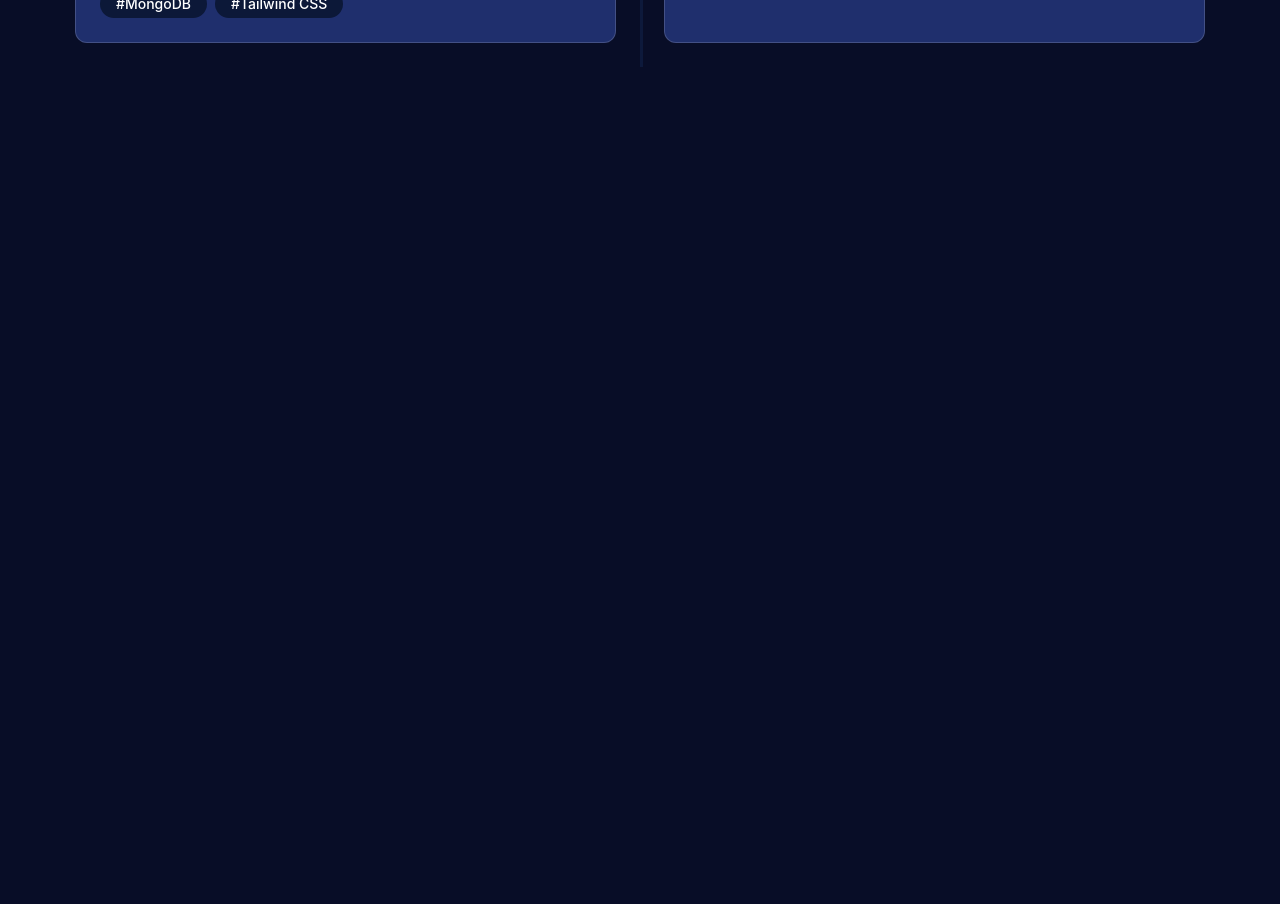
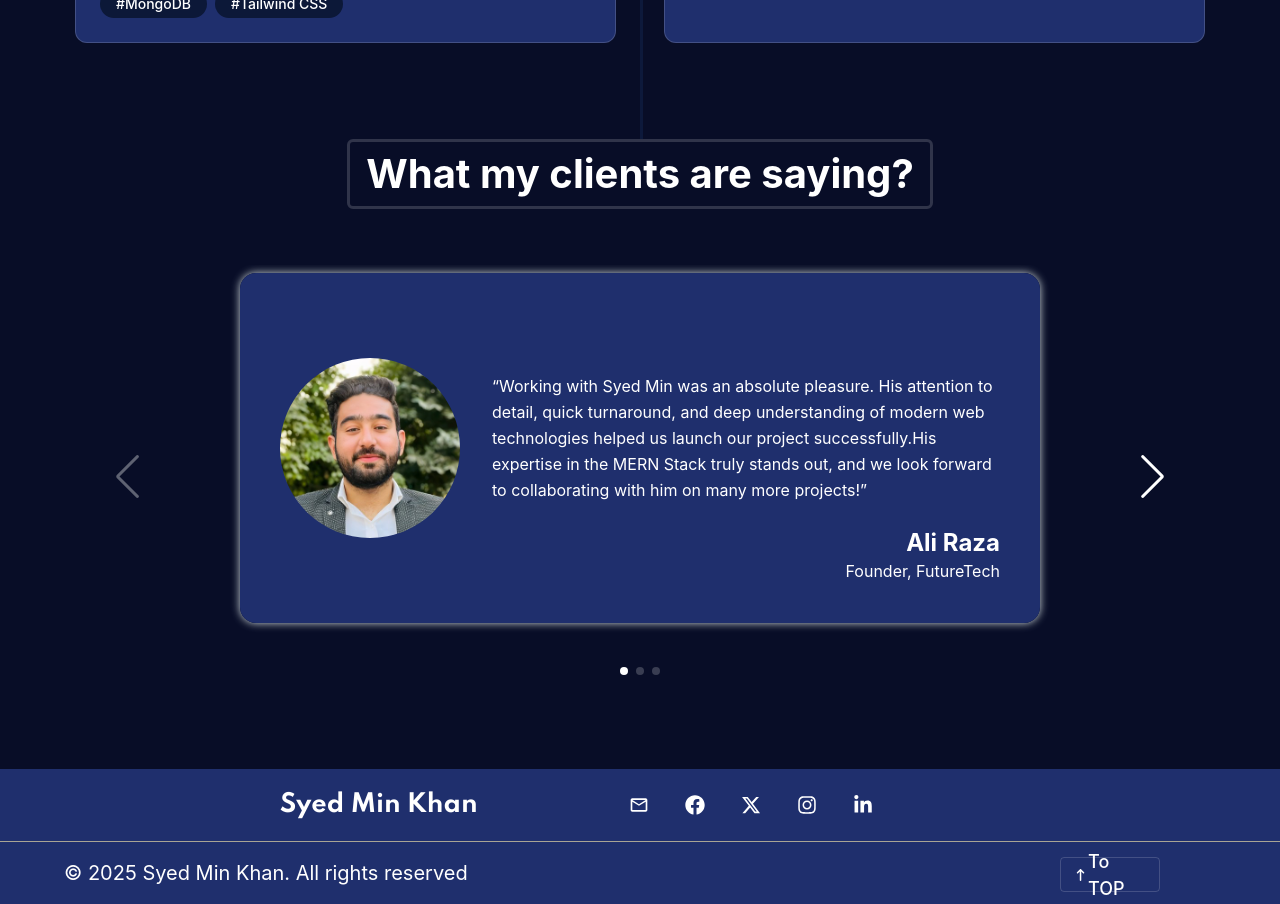
Before and after one commit to syedmin84/SyedMinKhan, a React (Vite) app: page / in a window 1280 px wide. Shown: the part 3180-4084 px from the top of the page. Before the commit the page ends 3247 px from the top, so only its background shows below. Built offline with nearby package versions, Linux system fonts and the light colour scheme.

Commit message:
Add Testimonial Section

```diff
--- a/src/App.jsx
+++ b/src/App.jsx
@@ -5,6 +5,8 @@ import SkillsSection from "./Components/SkillsSection"
 import MainLine from "./Components/MainLine"
 import ProjectContainer from "./Components/ProjectContainer"
 import MainVerticleLine from "./Components/MainVerticleLine"
+import Testimonial from "./Components/Testimonial"
+import Footer from "./Components/Footer"
 
 function App() {
   return (
@@ -16,6 +18,8 @@ function App() {
       <MainLine />
       <ProjectContainer />
       <MainVerticleLine />
+      <Testimonial />
+      <Footer />
       </main>
     </>
   );
--- /dev/null
+++ b/src/Components/Footer.jsx
@@ -0,0 +1,68 @@
+import React from "react";
+
+// Left social icon
+import { FaFacebook } from "react-icons/fa";
+import { FaXTwitter } from "react-icons/fa6";
+import { FaInstagram } from "react-icons/fa";
+import { MdOutlineMail } from "react-icons/md";
+import { FaLinkedinIn } from "react-icons/fa";
+import { FaArrowUpLong } from "react-icons/fa6";
+export default function Footer() {
+  return (
+    <footer className="bg-[#1f2f6d] -mb-2 relative z-3  ">
+      {/* Horizontal Line */}
+
+      <div className=" pl-10 sm:pl-16 md:pl-6 flex items-center py-3  w-full max-w-3xl mx-auto ">
+        <h1 className="text-white leading-12 text-[18px] sm:text-xl md:text-2xl  font-['Spartan'] ">
+          Syed Min Khan
+        </h1>
+        <ul className=" mx-auto flex items-center justify-center gap-4 sm:gap-5 md:gap-9 text-white ">
+          <li>
+            <a href="mailto:syedmin84@gmail.com" target="_blank">
+              {" "}
+              <MdOutlineMail className="w-[18px] md:w-5 h-auto hover:scale-125 ease-in-out duration-100 hover:text-white" />
+            </a>
+          </li>
+          <li>
+            <a href="https://www.facebook.com/syedmin.khan.77" target="_blank">
+              {" "}
+              <FaFacebook className="w-[18px] md:w-5 h-auto hover:scale-125 ease-in-out duration-100 hover:text-white" />
+            </a>
+          </li>
+          <li>
+            <a href="https://twitter.com/Syedmin77" target="_blank">
+              {" "}
+              <FaXTwitter className="w-[18px] md:w-5 h-auto hover:scale-125 ease-in-out duration-100 hover:text-white" />
+            </a>
+          </li>
+          <li>
+            <a href="https://www.instagram.com/syed_meen/" target="_blank">
+              {" "}
+              <FaInstagram className="w-[18px] md:w-5 h-auto hover:scale-125 ease-in-out duration-100 hover:text-white" />
+            </a>
+          </li>
+
+          <li>
+            <a href="https://www.linkedin.com/in/syedmin84/" target="_blank">
+              {" "}
+              <FaLinkedinIn className="w-[18px] md:w-5 h-auto hover:scale-125 ease-in-out duration-100 hover:text-white" />
+            </a>
+          </li>
+        </ul>
+      </div>
+      <div className="w-full h-[1px] bg-[#a8a494]"></div>
+      <div className="flex w-full  ">
+        <p className=" text-white pl-2 sm:pl-8 lg:pl-16 py-4  font-poppins copywrite text-[15px] sm:text-[16px] md:text-[18px] lg:text-[20px]">
+          © 2025 Syed Min Khan. All rights reserved
+        </p>
+        <a
+          href="/#"
+          className=" text-[15px] sm:text-[18px] z-1 flex items-center justify-between cursor-pointer  text-white font-medium px-2 sm:px-3 w-[80px] h-[28px] sm:w-[100px]  sm:h-[35px]  rounded-sm   hover:scale-110 transition duration-300 absolute right-8 sm:right-16 md:right-24 lg:right-30 bottom-3 border-[1px] border-[#a8a494] "
+        >
+          <FaArrowUpLong className="h-[10px] w-3 sm:w-4 sm:h-3 text-white" />
+          To TOP
+        </a>
+      </div>
+    </footer>
+  );
+}
--- /dev/null
+++ b/src/Components/Testimonial.jsx
@@ -0,0 +1,82 @@
+import React from "react";
+import { Swiper, SwiperSlide } from "swiper/react";
+import { Navigation, Pagination } from "swiper/modules";
+import "swiper/css";
+import "swiper/css/navigation";
+import "swiper/css/pagination";
+
+export default function Testimonial() {
+  const testimonials = [
+    {
+      name: "Ali Raza",
+      role: "Founder, FutureTech",
+      text: "Working with Syed Min was an absolute pleasure. His attention to detail, quick turnaround, and deep understanding of modern web technologies helped us launch our project successfully.His expertise in the MERN Stack truly stands out, and we look forward to collaborating with him on many more projects!",
+      image: "/ali-raza.jpeg",
+    },
+    {
+      name: "– Sarah Ahmed",
+      role: "Project Manager, BrightStart Ventures",
+      text: "Syed Min delivered exactly what we needed — a sleek, responsive website that exceeded our expectations. His professionalism, technical skills, and dedication make him an asset to any project. We look forward to working with him again in the future.",
+      image: "/sara-ahmed.webp",
+    },
+    {
+      name: "- Ahmad Ali",
+      role: "Classmate, Aptech Computer Education",
+      text: "I have known Syed Min Khan since our college days. He has always been recognized for his hard work and dedication. His passion for programming and web development was truly inspiring. In every project, his professionalism and creativity stood out and motivated all of us.I am confident that he will achieve great success in his field",
+      image: "/class-mate.jpeg",
+    },
+    // Add more as needed
+  ];
+  return (
+    <section className="mt-20 pb-20 relative z-3 bg-[#080d27] ">
+      <h2 className="text-3xl sm:text-[40px] sm:w-max relative z-10 font-bold px-4 py-2 mb-14 mx-auto text-center text-white sm:border-3 border-[#1f2f6d] rounded-md">
+        What my clients are saying?
+      </h2>
+
+      <div className="max-w-5xl mx-auto px-4 relative  ">
+        {/* Custom Arrows */}
+        <div className="absolute top-1/2 -left-6 transform -translate-y-1/2 z-10 hidden lg:flex">
+          <div className="swiper-button-prev text-3xl cursor-pointer" />
+        </div>
+        <div className="absolute top-1/2 -right-6 transform -translate-y-1/2 z-10 hidden lg:flex  ">
+          <div className="swiper-button-next text-3xl cursor-pointer" />
+        </div>
+
+        <Swiper
+          modules={[Navigation, Pagination]}
+          navigation={{
+            nextEl: ".swiper-button-next",
+            prevEl: ".swiper-button-prev",
+          }}
+          pagination={{ clickable: true }}
+          className="!pb-10 "
+        >
+          {testimonials.map((testimonial, index) => (
+            <SwiperSlide key={index}>
+              <div className="max-w-[800px] mx-auto md:shadow-[0_0_8px_0px_#cfd9dc] rounded-2xl ">
+                <div className="mt-2 flex flex-col md:flex-row justify-center items-center rounded-2xl  p-10 text-white bg-[#1f2f6d]">
+                  <img
+                    src={testimonial.image}
+                    alt={testimonial.name}
+                    className="w-[120px] h-[120px] md:w-[180px] md:h-[180px] rounded-full object-cover"
+                  />
+                  <div className="ml-0 md:ml-8 pt-15 md:mt-0 text-left">
+                    <p className="text-sm sm:text-base mb-6 leading-relaxed">
+                      “{testimonial.text}”
+                    </p>
+                    <h3 className="text-xl md:text-2xl font-bold text-white text-right">
+                      {testimonial.name}
+                    </h3>
+                    <p className="text-sm md:text-base text-white text-right">
+                      {testimonial.role}
+                    </p>
+                  </div>
+                </div>
+              </div>
+            </SwiperSlide>
+          ))}
+        </Swiper>
+      </div>
+    </section>
+  );
+}
```
